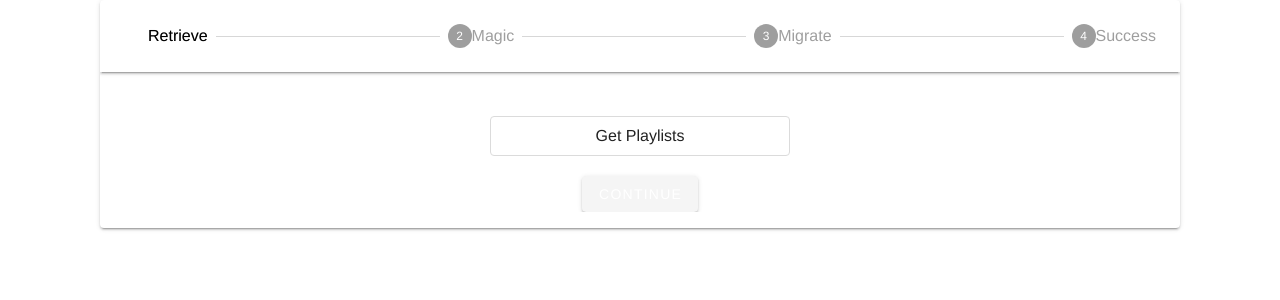
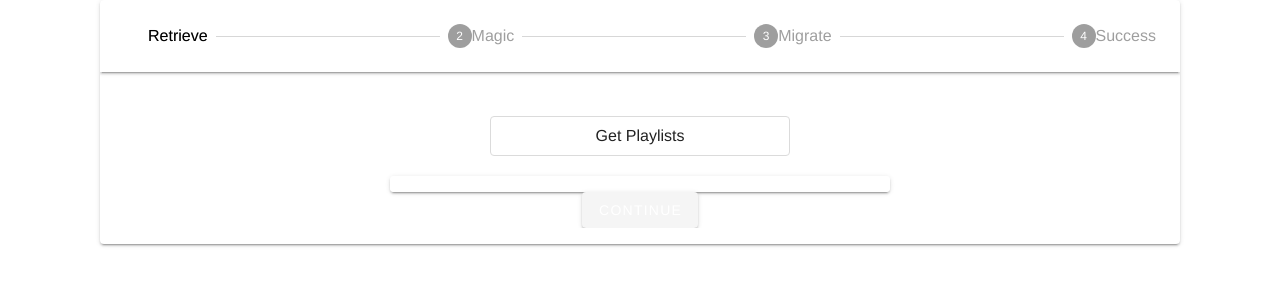
Before and after one commit to jameszezhan/converter, a Vue app in the folder converter-gui/: page / in a window 1280 px wide. Shown: the top 300 px of the page. Built offline with nearby package versions, Linux system fonts and the light colour scheme.

Commit message:
step 1 new design

```diff
--- a/converter-gui/src/components/Playlists.vue
+++ b/converter-gui/src/components/Playlists.vue
@@ -2,14 +2,36 @@
   <div class="hello">
     <!-- <b-button @click="isAuthorizeFetchOkay">toggle</b-button> -->
     <b-button @click="isAuthorizeFetchOkay">Get Playlists</b-button>
+    <v-card
+      class="mx-auto"
+      max-width="500"
+      title
+    >
+      <v-list>
+        <v-list-item-group>
+          <template v-for="playlist in allPlaylists">
+            <v-list-item
+              :key="playlist.id"
+              active-class="deep-purple--text text--accent-4"
+            >
+              <template v-slot:default="{ active }">
+                <v-list-item-content>
+                  <v-list-item-title v-text="playlist.displayTitle"></v-list-item-title>
+                </v-list-item-content>
 
-    <div class="pl-list" v-bind:class="showList()">
-      <div v-for="playlist in allPlaylists" v-bind:key="playlist.id">
-        <b-checkbox v-model="playlist.checked" type="is-success">
-          {{playlist.displayTitle}}
-        </b-checkbox>
-      </div>
-    </div>
+                <v-list-item-action>
+                  <v-checkbox
+                    :input-value="active"
+                    color="deep-purple accent-4"
+                  ></v-checkbox>
+                </v-list-item-action>
+              </template>
+
+            </v-list-item>
+          </template>
+        </v-list-item-group>
+      </v-list>
+    </v-card>
 
     <b-modal
       :active.sync="isImageModalActive"
```
